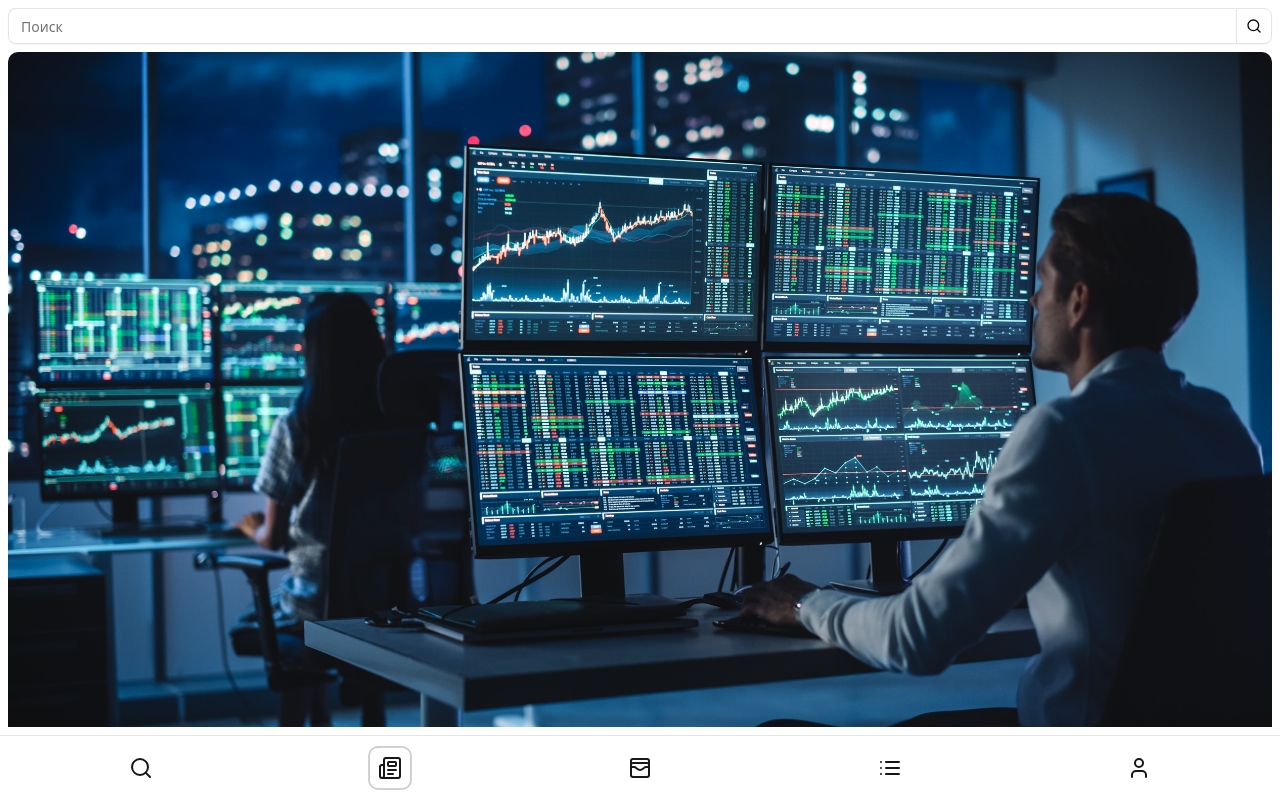
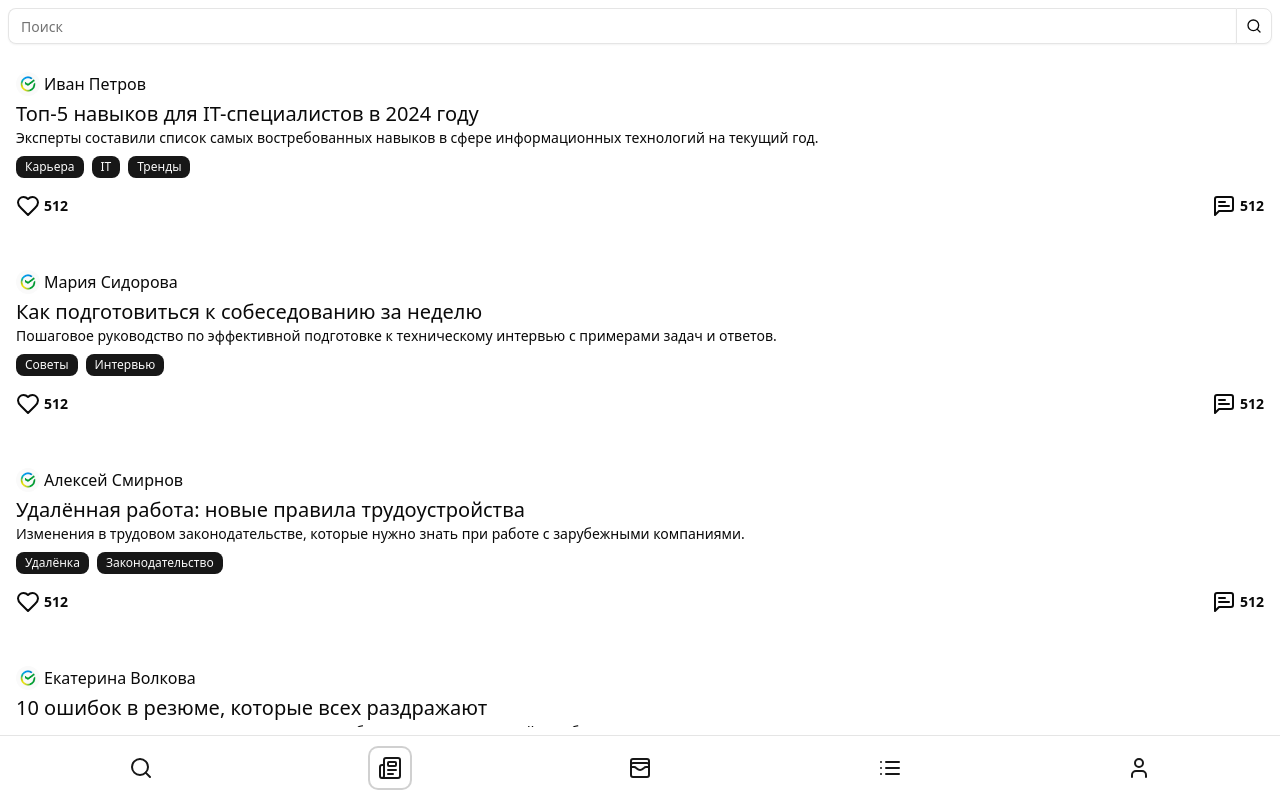
Before and after one commit to losakovvitalik/jobseek, a Next.js app: page /posts in a window 1280 px wide. Built offline with nearby package versions, Linux system fonts and the light colour scheme.

Commit message:
add comment to post

```diff
--- a/src/app/me/page.tsx
+++ b/src/app/me/page.tsx
@@ -9,7 +9,7 @@ import {
 import { Tabs, TabsContent, TabsList, TabsTrigger } from '@/components/ui/tabs';
 import Typography from '@/components/ui/typography';
 import { mockPosts } from '@/entities/post/mock/posts.mock';
-import PostsCard from '@/entities/post/ui/posts-card';
+import PostWithTopComment from '@/features/post-feed/ui/PostWithTopComment';
 import { Trophy } from 'lucide-react';
 import Image from 'next/image';
 
@@ -36,6 +36,21 @@ const MePage = () => {
           </div>
         </CardContent>
       </Card>
+
+      <div className="relative mt-6 grid grid-cols-[24px_1fr] gap-2">
+        <div className="flex h-6 w-6 items-center justify-center rounded-full bg-orange-500">
+          <Typography className="font-bold">1</Typography>
+        </div>
+        <div className="bg-secondary h-6 rounded-2xl">
+          <div className="h-6 w-8/12 rounded-2xl bg-orange-500"></div>
+          <Typography
+            className="absolute top-1/2 left-1/2 -translate-1/2 text-center font-medium"
+            size={'sm'}
+          >
+            400 / 600
+          </Typography>
+        </div>
+      </div>
 
       <Typography className="mt-6" size={'2xl'}>
         Достижения
@@ -133,7 +148,7 @@ const MePage = () => {
         <TabsContent value="post">
           <div className="flex h-full flex-col gap-4 overflow-auto">
             {mockPosts.map((post) => (
-              <PostsCard post={post} key={post.id} />
+              <PostWithTopComment post={post} key={post.id} />
             ))}
           </div>
         </TabsContent>
--- a/src/app/messages/page.tsx
+++ b/src/app/messages/page.tsx
@@ -1,6 +1,6 @@
 import { SearchInput } from '@/components/ui/input';
 import Typography from '@/components/ui/typography';
-import Conversation from '@/entities/messages/ui/conversation';
+import Conversation from '@/entities/message/ui/conversation';
 
 const MessagesPage = () => {
   return (
--- a/src/app/posts/page.tsx
+++ b/src/app/posts/page.tsx
@@ -1,5 +1,5 @@
 import { mockPosts } from '@/entities/post/mock/posts.mock';
-import PostsCard from '@/entities/post/ui/posts-card';
+import PostCard from '@/entities/post/ui/post-card';
 import PostsSearch from '@/entities/post/ui/posts-search';
 
 const PostsPage = () => {
@@ -8,7 +8,7 @@ const PostsPage = () => {
       <PostsSearch />
       <div className="flex h-full flex-col gap-4 overflow-auto">
         {mockPosts.map((post) => (
-          <PostsCard post={post} key={post.id} />
+          <PostCard post={post} key={post.id} />
         ))}
       </div>
     </div>
--- a/src/components/ui/card.tsx
+++ b/src/components/ui/card.tsx
@@ -7,7 +7,7 @@ function Card({ className, ...props }: React.ComponentProps<"div">) {
     <div
       data-slot="card"
       className={cn(
-        "bg-card text-card-foreground flex flex-col gap-6 rounded-xl border py-6 shadow-sm",
+        "bg-card text-card-foreground flex flex-col gap-6 rounded-xl border py-4 shadow-sm",
         className
       )}
       {...props}
@@ -65,7 +65,7 @@ function CardContent({ className, ...props }: React.ComponentProps<"div">) {
   return (
     <div
       data-slot="card-content"
-      className={cn("px-6", className)}
+      className={cn("px-4", className)}
       {...props}
     />
   )
--- /dev/null
+++ b/src/entities/comment/ui/comment.tsx
@@ -0,0 +1,18 @@
+import Typography from '@/components/ui/typography';
+import Image from 'next/image';
+
+const Comment = () => {
+  return (
+    <div className='flex gap-2'>
+      <Image className='w-6 h-6' src={'/avatar-placeholder.png'} alt="" width={24} height={24} />
+      <div>
+        <Typography size={'xs'}>User1234</Typography>
+        <Typography size={'sm'}>
+          Очень интересный пост. Давно ничего полезного не находил.
+        </Typography>
+      </div>
+    </div>
+  );
+};
+
+export default Comment;
--- /dev/null
+++ b/src/entities/post/ui/post-card.tsx
@@ -0,0 +1,53 @@
+import { Badge } from '@/components/ui/badge';
+import Typography from '@/components/ui/typography';
+import { Heart, MessageSquareText } from 'lucide-react';
+import Image from 'next/image';
+import { Post } from '../types/post';
+import { cn } from '@/lib/utils';
+
+export interface PostCardProps {
+  post: Post;
+  className?: string;
+}
+
+const PostCard = ({ post, className }: PostCardProps) => {
+  return (
+    <div className={cn("px-2 py-4", className)}>
+      <div className="my-1 flex items-center gap-1">
+        <Image
+          className="h-6 w-6 rounded-full object-cover"
+          src={post.author.image_url}
+          alt=""
+          width={48}
+          height={48}
+        />
+        <Typography className="font-medium">{post.author.name}</Typography>
+      </div>
+      <Typography size={'xl'}>{post.title}</Typography>
+      <Typography size={'sm'}>{post.excerpt}</Typography>
+
+      <div className="mt-2 flex gap-2">
+        {post.tags.map((tag) => (
+          <Badge key={tag}>{tag}</Badge>
+        ))}
+      </div>
+
+      <div className="mt-4 flex justify-between">
+        <div className="flex items-center gap-1">
+          <Heart />
+          <Typography className="font-bold" size={'sm'}>
+            512
+          </Typography>
+        </div>
+        <div className="flex items-center gap-1">
+          <MessageSquareText />
+          <Typography className="font-bold" size={'sm'}>
+            512
+          </Typography>
+        </div>
+      </div>
+    </div>
+  );
+};
+
+export default PostCard;
--- a/src/entities/post/ui/posts-card.tsx
+++ /dev/null
@@ -1,40 +0,0 @@
-import { Badge } from '@/components/ui/badge';
-import Typography from '@/components/ui/typography';
-import Image from 'next/image';
-import Link from 'next/link';
-import { Post } from '../types/post';
-
-export interface PostsCardProps {
-  post: Post;
-}
-
-const PostsCard = ({ post }: PostsCardProps) => {
-  return (
-    <Link href={'#'} className="bg-secondary rounded-lg">
-      <Image className="w-full rounded-t-lg" src={post.image_url} alt="" width={400} height={200} />
-
-      <div className="px-2 py-4">
-        <div className="my-1 flex items-center gap-1">
-          <Image
-            className="h-6 w-6 rounded-full object-cover"
-            src={post.author.image_url}
-            alt=""
-            width={48}
-            height={48}
-          />
-          <Typography className="font-medium">{post.author.name}</Typography>
-        </div>
-        <Typography size={'xl'}>{post.title}</Typography>
-        <Typography size={'sm'}>{post.excerpt}</Typography>
-
-        <div className="mt-2 flex gap-2">
-          {post.tags.map((tag) => (
-            <Badge key={tag}>{tag}</Badge>
-          ))}
-        </div>
-      </div>
-    </Link>
-  );
-};
-
-export default PostsCard;
--- /dev/null
+++ b/src/features/post-feed/ui/PostWithTopComment.tsx
@@ -0,0 +1,19 @@
+import { Card, CardContent } from '@/components/ui/card';
+import Comment from '@/entities/comment/ui/comment';
+import PostCard, { PostCardProps } from '@/entities/post/ui/post-card';
+
+export interface PostWithTopCommentProps extends Pick<PostCardProps, 'post'> {}
+
+const PostWithTopComment = ({ post }: PostWithTopCommentProps) => {
+  return (
+    <Card>
+      <CardContent>
+        <PostCard className="p-0" post={post} />
+        <div className="bg-accent mx-auto my-4 h-0.5 w-10/12 rounded" />
+        <Comment />
+      </CardContent>
+    </Card>
+  );
+};
+
+export default PostWithTopComment;
```
Also changed, not shown: src/entities/message/ui/conversation.tsx (renamed from src/entities/messages/ui/conversation.tsx).
